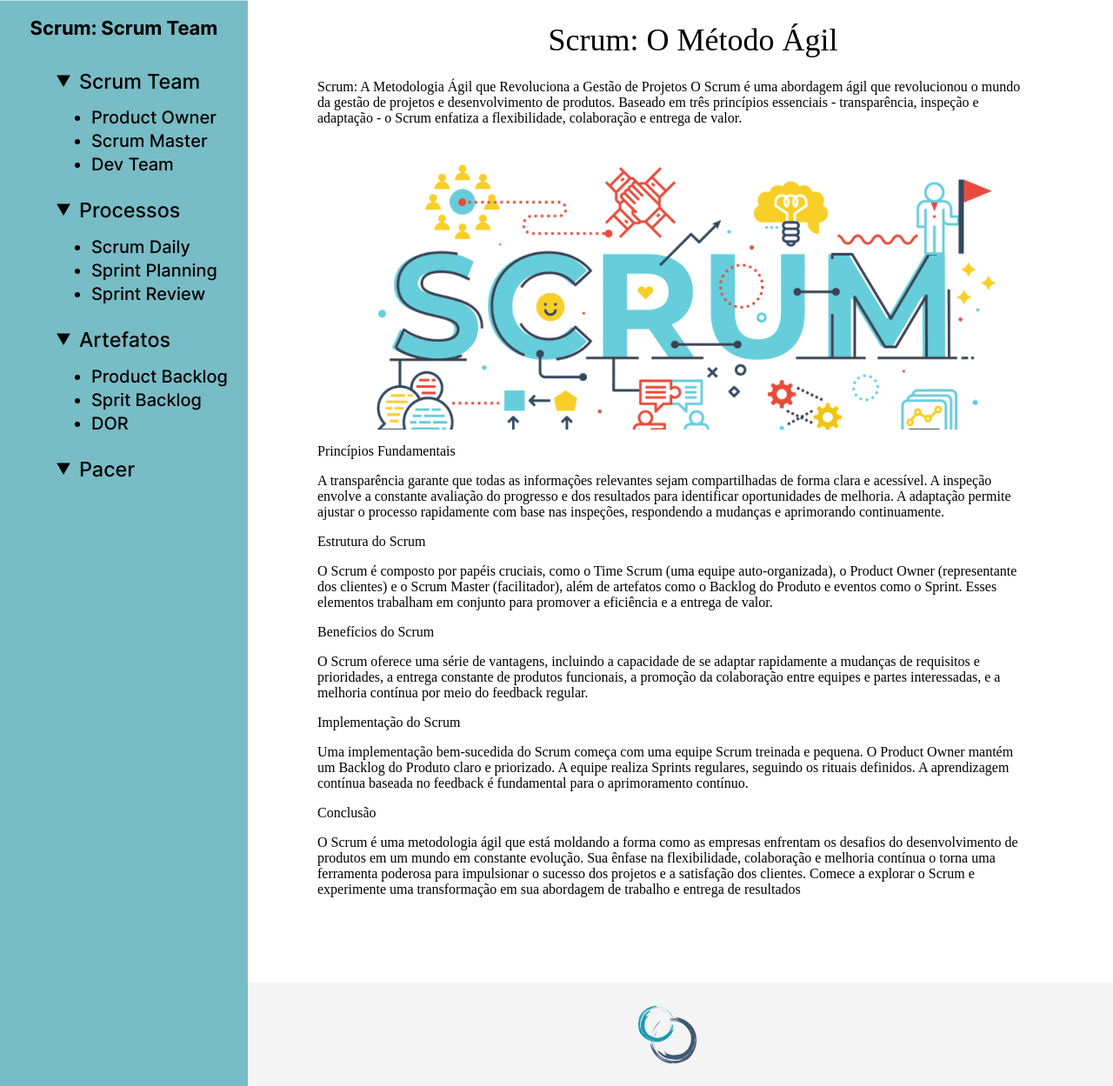
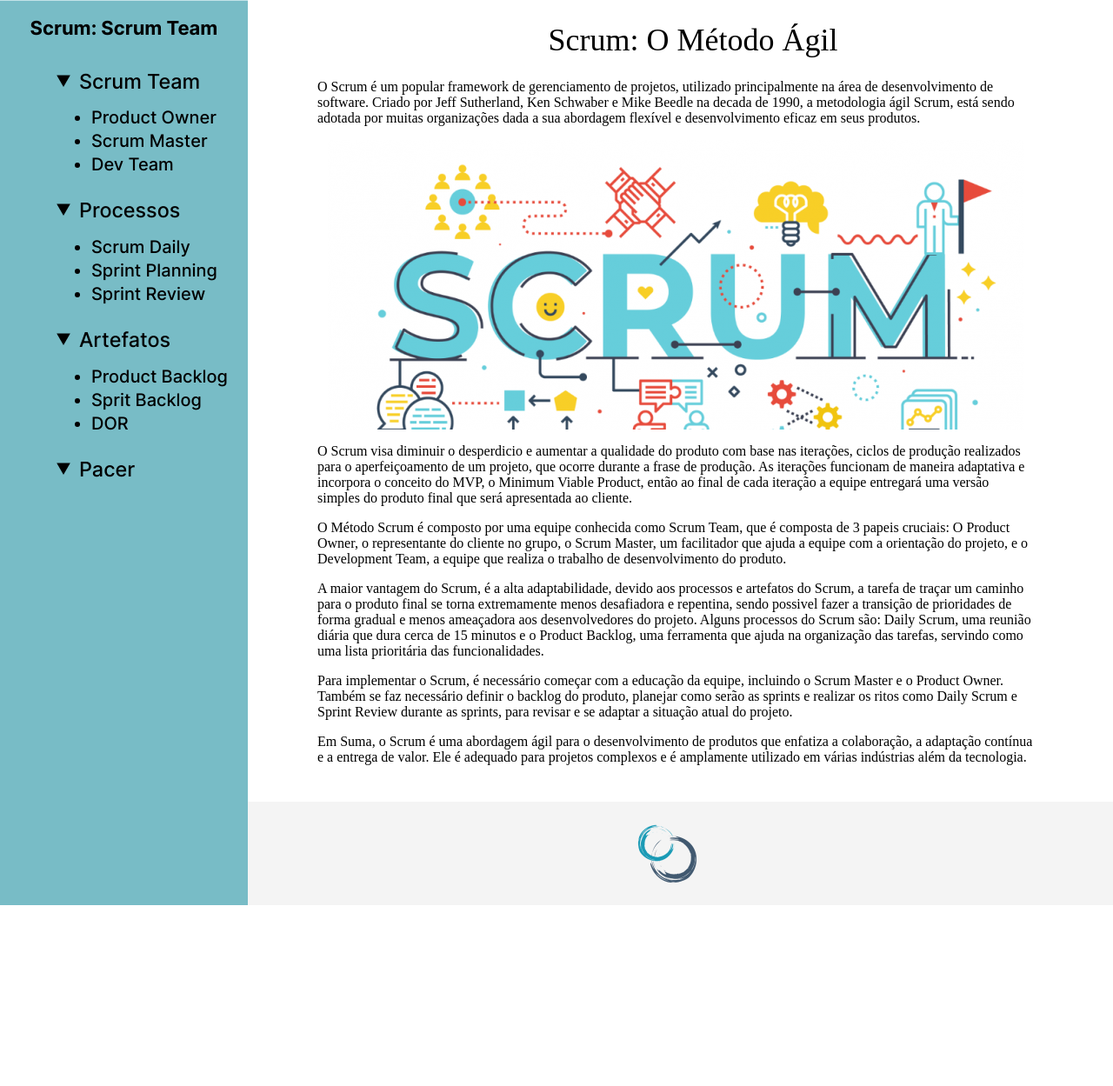
Before and after one commit to AvyaAquino/ADS-1-SEM-API, a Flask app: page /Scrum in a window 1280 px wide; the page is wider, and only the part inside the window is pictured. Shown: the part 123-1372 px from the top of that part at 87% size. After the commit the page ends 1164 px from the top of that part, so only its background shows below. Run offline with Flask 3, Linux system fonts and the light colour scheme.

Commit message:
Feat: Adicionado contéudo na página Scrum.HTML

```diff
--- a/src/templates/Scrum/Scrum.html
+++ b/src/templates/Scrum/Scrum.html
@@ -2,45 +2,19 @@
 
 {% block content %}
 
-<body style="height: 1248px;">
+<body style="height: 1040px;">
 
 </body>
-<p>Scrum: A Metodologia Ágil que Revoluciona a Gestão de Projetos
-    O Scrum é uma abordagem ágil que revolucionou o mundo da gestão de projetos e desenvolvimento de produtos. Baseado
-    em três princípios essenciais - transparência, inspeção e adaptação - o Scrum enfatiza a flexibilidade, colaboração
-    e entrega de valor.</p>
+<p>O Scrum é um popular framework de gerenciamento de projetos, utilizado principalmente na área de desenvolvimento de software. Criado por Jeff Sutherland, Ken Schwaber e Mike Beedle na decada de 1990, a metodologia ágil Scrum, está sendo adotada por muitas organizações dada a sua abordagem flexível e desenvolvimento eficaz em seus produtos.</p>
 <div class="img">
-    <img src="{{ url_for('static', filename='scrumMetodoAgil.png') }}"" alt=" Scrum Metodo Agil">
+    <img src="{{ url_for('static', filename='scrumMetodoAgil.png') }}" alt=" Scrum Metodo Agil">
 </div>
-<p>Princípios Fundamentais</p>
-
-<p> A transparência garante que todas as informações relevantes sejam compartilhadas de forma clara e acessível. A
-    inspeção envolve a constante avaliação do progresso e dos resultados para identificar oportunidades de melhoria. A
-    adaptação permite ajustar o processo rapidamente com base nas inspeções, respondendo a mudanças e aprimorando
-    continuamente.
+<p> O Scrum visa diminuir o desperdicio e aumentar a qualidade do produto com base nas iterações, ciclos de produção realizados para o aperfeiçoamento de um projeto, que ocorre durante a frase de produção. As iterações funcionam de maneira adaptativa e incorpora o conceito do MVP, o Minimum Viable Product, então ao final de cada iteração a equipe entregará uma versão simples do produto final que será apresentada ao cliente.
 </p>
-<p>Estrutura do Scrum
+<p>O Método Scrum é composto por uma equipe conhecida como Scrum Team, que é composta de 3 papeis cruciais: O Product Owner, o representante do cliente no grupo, o Scrum Master, um facilitador que ajuda a equipe com a orientação do projeto, e o Development Team, a equipe que realiza o trabalho de desenvolvimento do produto.
 </p>
-<p>O Scrum é composto por papéis cruciais, como o Time Scrum (uma equipe auto-organizada), o Product Owner
-    (representante dos clientes) e o Scrum Master (facilitador), além de artefatos como o Backlog do Produto e eventos
-    como o Sprint. Esses elementos trabalham em conjunto para promover a eficiência e a entrega de valor.
+A maior vantagem do Scrum, é a alta adaptabilidade, devido aos processos e artefatos do Scrum, a tarefa de traçar um caminho para o produto final se torna extremamente menos desafiadora e repentina, sendo possivel fazer a transição de prioridades de forma gradual e menos ameaçadora aos desenvolvedores do projeto. Alguns processos do Scrum são: Daily Scrum, uma reunião diária que dura cerca de 15 minutos e o Product Backlog, uma ferramenta que ajuda na organização das tarefas, servindo como uma lista prioritária das funcionalidades.
+<p>Para implementar o Scrum, é necessário começar com a educação da equipe, incluindo o Scrum Master e o Product Owner. Também se faz necessário definir o backlog do produto, planejar como serão as sprints e realizar os ritos como Daily Scrum e Sprint Review durante as sprints, para revisar e se adaptar a situação atual do projeto.
 </p>
-<p>Benefícios do Scrum
-</p> O Scrum oferece uma série de vantagens, incluindo a capacidade de se adaptar rapidamente a mudanças de requisitos e
-prioridades, a entrega constante de produtos funcionais, a promoção da colaboração entre equipes e partes interessadas,
-e a melhoria contínua por meio do feedback regular.
-
-<p>Implementação do Scrum
-</p>
-<p>Uma implementação bem-sucedida do Scrum começa com uma equipe Scrum treinada e pequena. O Product Owner mantém um
-    Backlog do Produto claro e priorizado. A equipe realiza Sprints regulares, seguindo os rituais definidos. A
-    aprendizagem
-    contínua baseada no feedback é fundamental para o aprimoramento contínuo.
-</p>
-<p>Conclusão
-</p>
-<p>O Scrum é uma metodologia ágil que está moldando a forma como as empresas enfrentam os desafios do desenvolvimento de
-    produtos em um mundo em constante evolução. Sua ênfase na flexibilidade, colaboração e melhoria contínua o torna uma
-    ferramenta poderosa para impulsionar o sucesso dos projetos e a satisfação dos clientes. Comece a explorar o Scrum e
-    experimente uma transformação em sua abordagem de trabalho e entrega de resultados</p>
+<p>Em Suma, o Scrum é uma abordagem ágil para o desenvolvimento de produtos que enfatiza a colaboração, a adaptação contínua e a entrega de valor. Ele é adequado para projetos complexos e é amplamente utilizado em várias indústrias além da tecnologia.</p>
 {% endblock %}
```
